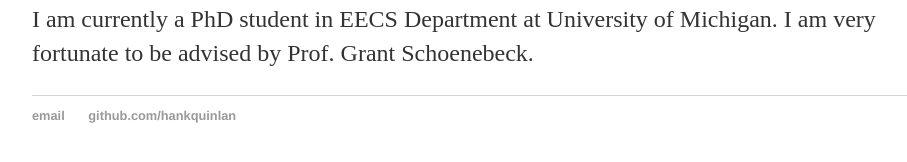
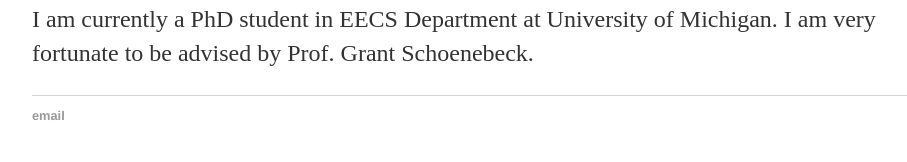
Before and after one commit to ericswatch/ericswatch.github.io, a Jekyll site: the page built from index.html, in a window 1280 px wide. Shown: the part 194-356 px from the top of the page, without its empty margins (160-1067 px from the left). Built offline with Jekyll 4.4.1, drawn with Linux system fonts in a browser that asks for light colours.

Commit message:
Update default.html

```diff
--- a/_layouts/default.html
+++ b/_layouts/default.html
@@ -21,8 +21,7 @@
 			</div><!-- /.container -->
 			<footer>
 	    		<ul>
-	        		<li><a href="mailto:hankquinlanhub@gmail.com">email</a></li>
-	        		<li><a href="https://github.com/hankquinlan">github.com/hankquinlan</a></li>
+	        		<li><a href="mailto:fayu@umich.edu">email</a></li>
 				</ul>
 			</footer>
 		</body>
```
